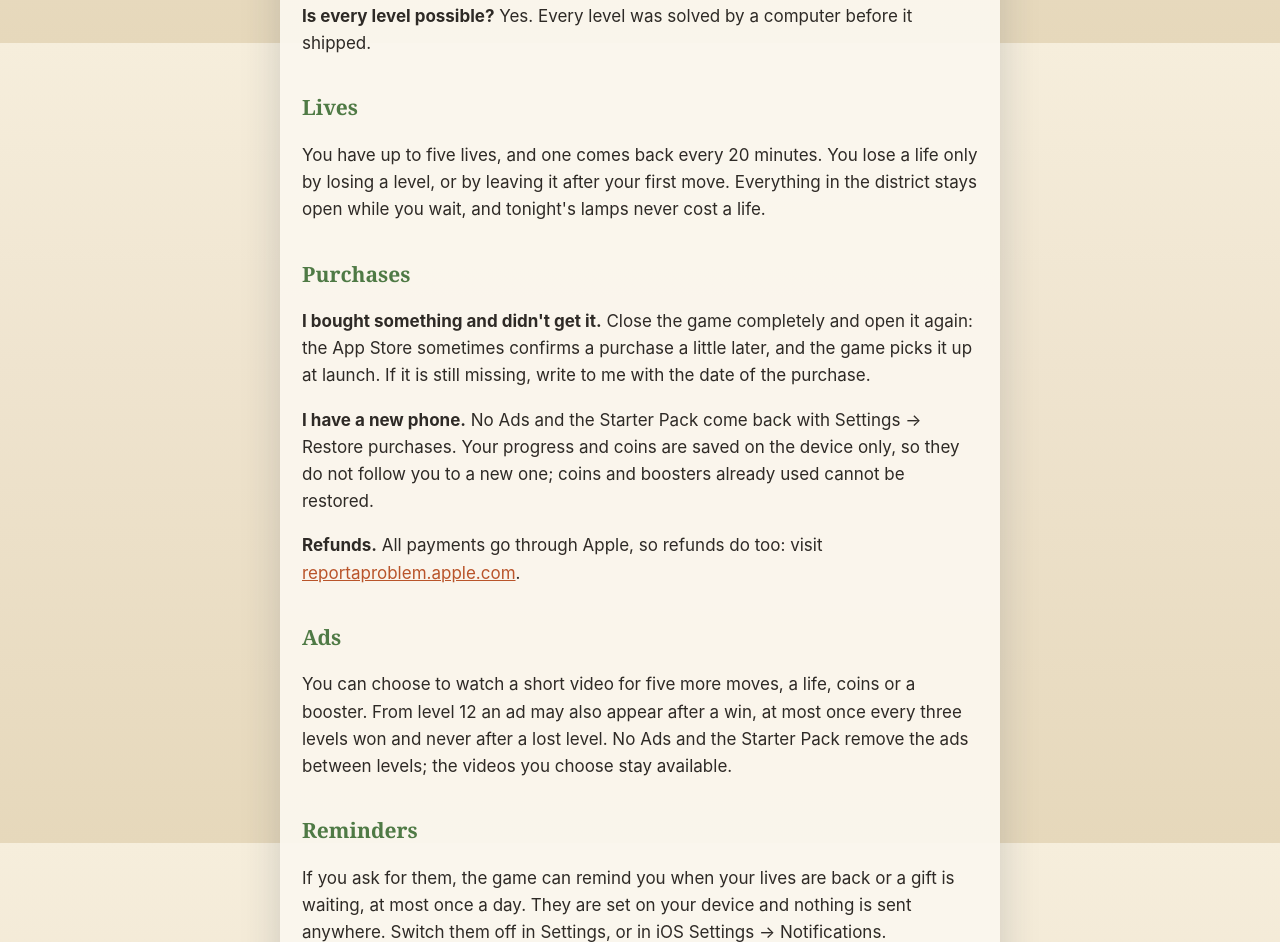
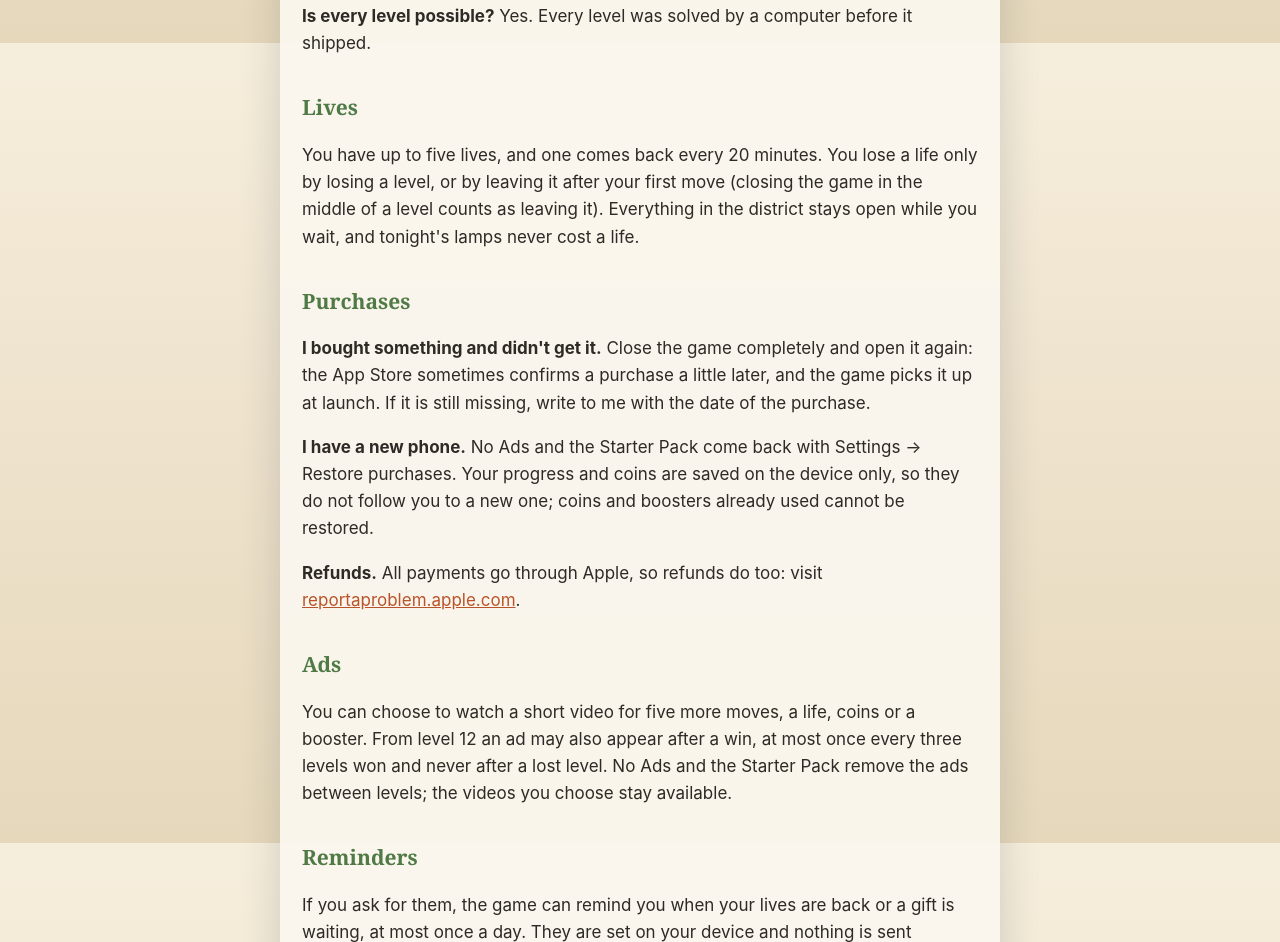
Before and after one commit to VladBerila/lamplight-site, a plain HTML site: page support.html in a window 1280 px wide. Shown: the part 781-1723 px from the top of the page. Drawn offline with Linux system fonts and the light colour scheme.

Commit message:
Publish site from Lamplight site/ (9bfe391)

```diff
--- a/support.html
+++ b/support.html
@@ -39,7 +39,8 @@
 
   <h2>Lives</h2>
   <p>You have up to five lives, and one comes back every 20 minutes. You lose a life only by losing a
-  level, or by leaving it after your first move. Everything in the district stays open while you wait,
+  level, or by leaving it after your first move (closing the game in the middle of a level counts as
+  leaving it). Everything in the district stays open while you wait,
   and tonight's lamps never cost a life.</p>
 
   <h2>Purchases</h2>
```
